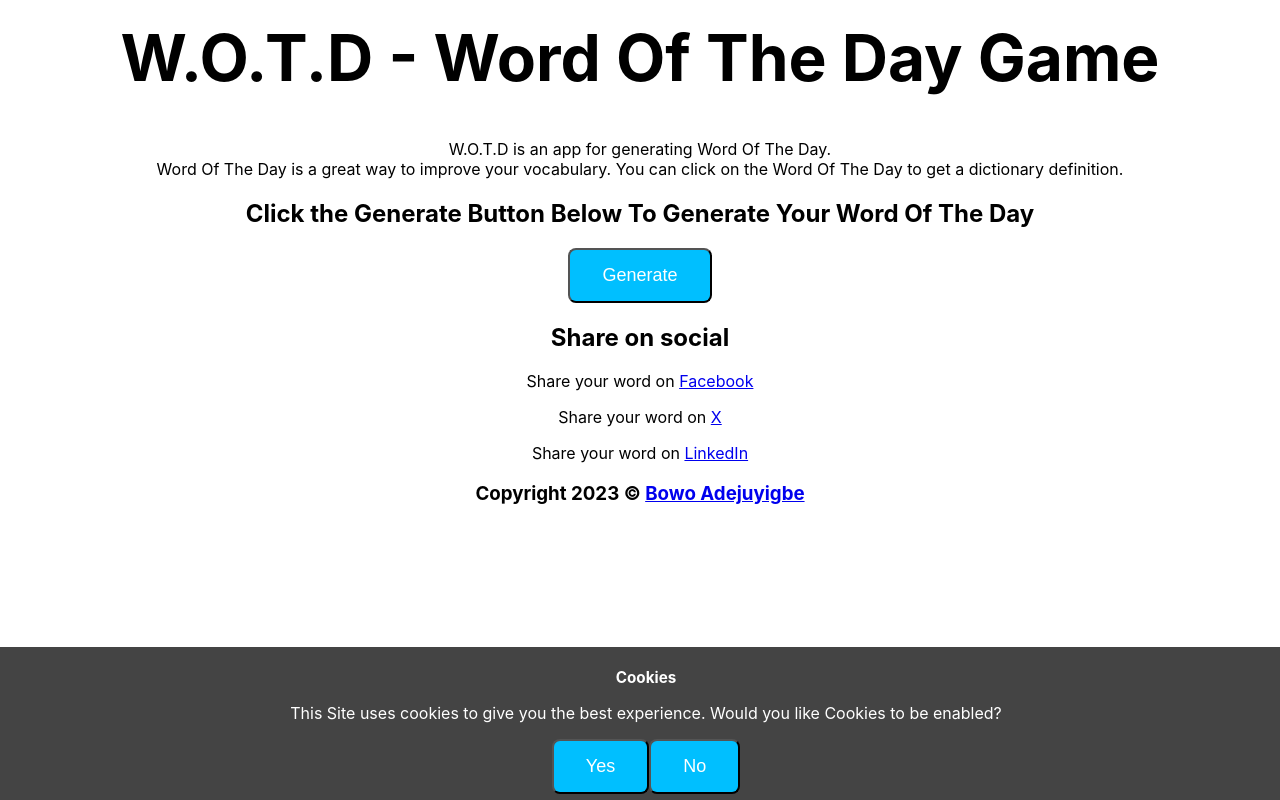
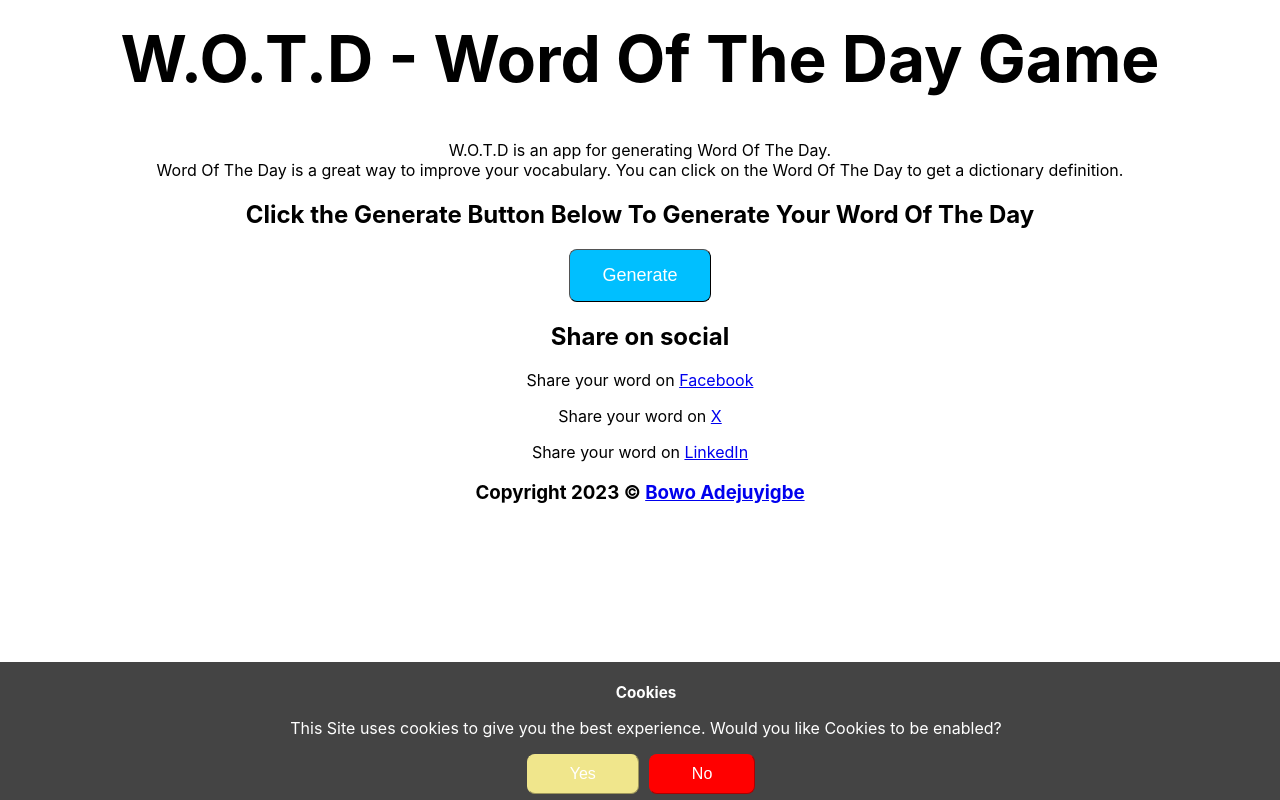
Before and after one commit to bowoadej/wotd-app, a React (Create React App) app: page / in a window 1280 px wide. Built offline with nearby package versions, Linux system fonts and the light colour scheme; no server answers.

Commit message:
Update App.css

```diff
--- a/src/App.css
+++ b/src/App.css
@@ -33,6 +33,7 @@ button {
   background-color: rgb(0, 191, 255);
   color: white;
   border-radius: 8px;
+  border-width: 1.5px;
   font-size: large;
   padding: 15px 32px;
 }
@@ -77,8 +78,18 @@ input[type="text"] {
   display: inline-block;
 }
 
-.cookie button {
+.cookie-yes {
+  background-color: khaki;
   font-size: medium;
   padding: 10px 42px;
   margin-right: 10px;
+  border-color: khaki;
 }
+
+.cookie-no {
+  background-color: red;
+  font-size: medium;
+  padding: 10px 42px;
+  margin-right: 10px;
+  border-color: red;
+}
```
